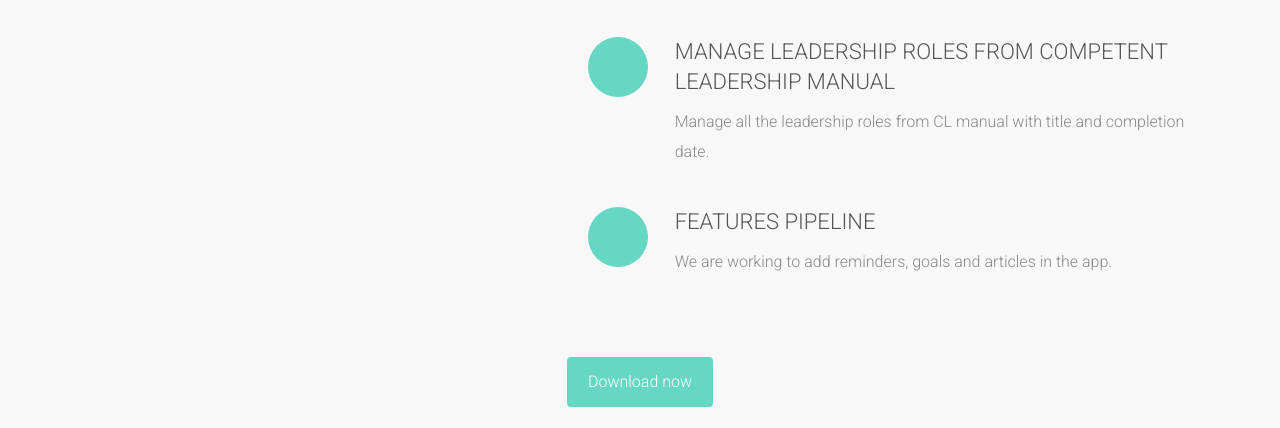
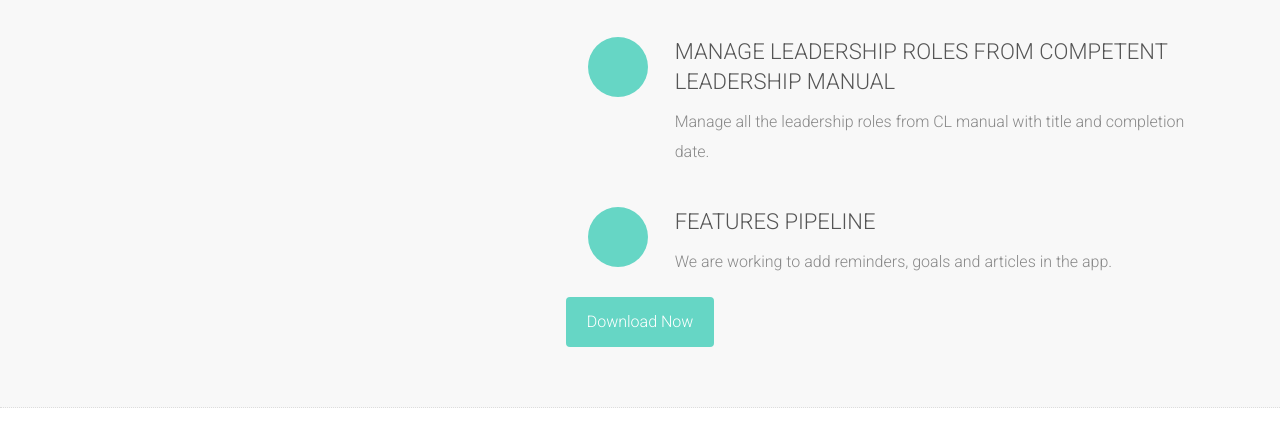
Before and after one commit to kNeerajPro/kNeerajPro.github.io, a plain HTML site: page index.html in a window 1280 px wide. Shown: the part 524-952 px from the top of the page. Drawn offline with Linux system fonts and the light colour scheme.

Commit message:
added download button

```diff
--- a/index.html
+++ b/index.html
@@ -87,9 +87,9 @@
 	                </div>
 	            </div>
 	            <div class="row">
-	            	<div class="col-sm-12 section-bottom-button wow fadeInUp">
-                        <a class="btn btn-link-1 scroll-link" href="https://play.google.com/store/apps/details?id=com.cocoagarage.application.goodspeaks&hl=en">Download now</a>
-	            	</div>
+	            	<div class="">
+                            	<a class="btn btn-link-1" href="https://play.google.com/store/apps/details?id=com.cocoagarage.application.goodspeaks&hl=en" target="_blank">Download Now</a>
+                    </div>
 	            </div>
 	        </div>
         </div>
```
